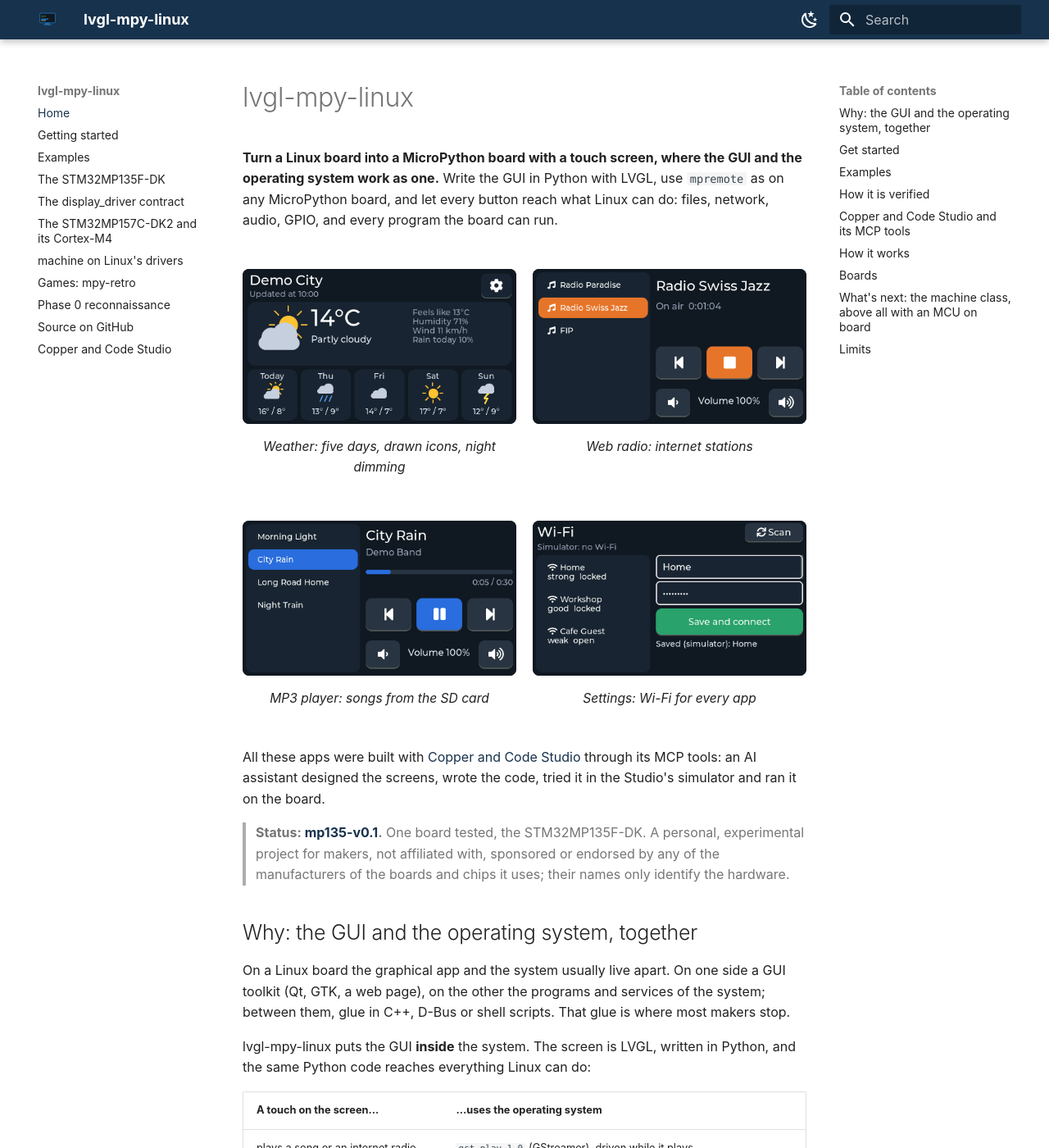
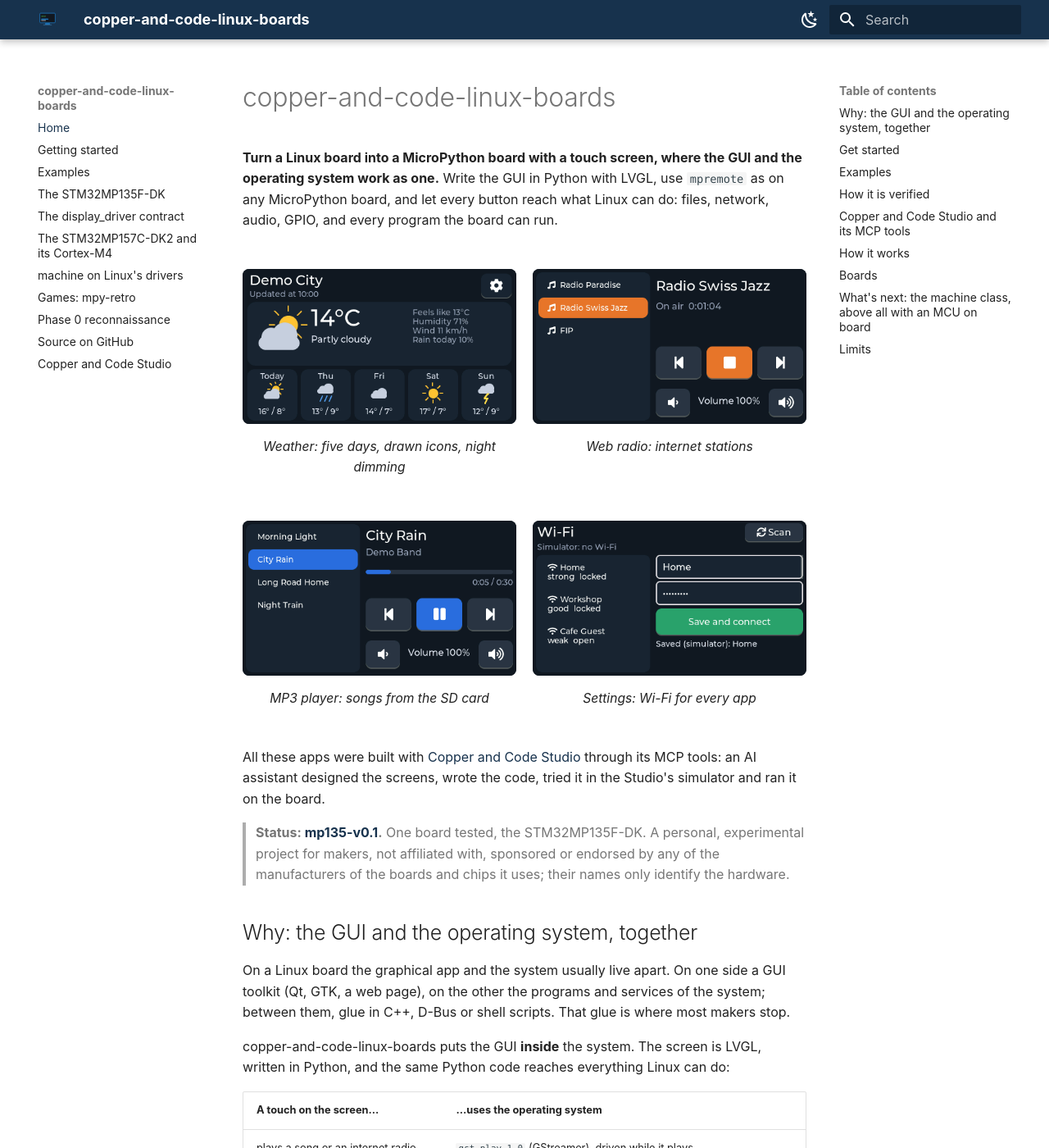
Before and after one commit to Copper-And-Code/copper-and-code-linux-boards, an MkDocs documentation site: the page built from docs/index.md, in a window 1280 px wide and 1400 px high. Shown: the whole window at 82% size. Built offline with MkDocs 1.6.1 and Material for MkDocs 9.7.7, drawn with Linux system fonts in a browser that asks for light colours.

Commit message:
The repository is now copper-and-code-linux-boards
Renamed on GitHub from lvgl-mpy-linux: the title, the site's name and
address (copper-and-code.github.io/copper-and-code-linux-boards), the
links to the sources, and the project's name in comments and in the
Bluetooth configuration it installs. mpy-uninstall recognises that file
under both names, so boards installed before still have it removed. The
paths of the development workspace and the logs stay as they were.

Co-Authored-By: Claude Opus 5.5 <noreply@anthropic.com>
Claude-Session: https://claude.ai/code/session_0124WePQimZSa2NwhcPhaVBN

```diff
--- a/docs/index.md
+++ b/docs/index.md
@@ -1,4 +1,4 @@
-# lvgl-mpy-linux
+# copper-and-code-linux-boards
 
 **Turn a Linux board into a MicroPython board with a touch screen, where the GUI and the operating
 system work as one.** Write the GUI in Python with LVGL, use `mpremote` as on any MicroPython board,
@@ -28,7 +28,7 @@ All these apps were built with [Copper and Code Studio](https://copper-and-code.
 through its MCP tools: an AI assistant designed the screens, wrote the code, tried it in the
 Studio's simulator and ran it on the board.
 
-> **Status: [mp135-v0.1](https://github.com/Copper-And-Code/lvgl-mpy-linux/releases/tag/mp135-v0.1).**
+> **Status: [mp135-v0.1](https://github.com/Copper-And-Code/copper-and-code-linux-boards/releases/tag/mp135-v0.1).**
 > One board tested, the STM32MP135F-DK. A personal, experimental project for makers, not affiliated
 > with, sponsored or endorsed by any of the manufacturers of the boards and chips it uses; their
 > names only identify the hardware.
@@ -40,7 +40,7 @@ On a Linux board the graphical app and the system usually live apart. On one sid
 (Qt, GTK, a web page), on the other the programs and services of the system; between them, glue in
 C++, D-Bus or shell scripts. That glue is where most makers stop.
 
-lvgl-mpy-linux puts the GUI **inside** the system. The screen is LVGL, written in Python, and the
+copper-and-code-linux-boards puts the GUI **inside** the system. The screen is LVGL, written in Python, and the
 same Python code reaches everything Linux can do:
 
 | A touch on the screen... | ...uses the operating system |
--- a/docs/stylesheets/site.css
+++ b/docs/stylesheets/site.css
@@ -75,7 +75,7 @@
   }
 }
 
-/* lvgl-mpy-linux: screenshots of the panel, 480x272 */
+/* copper-and-code-linux-boards: screenshots of the panel, 480x272 */
 .shot-grid {
   display: grid;
   grid-template-columns: repeat(auto-fit, minmax(220px, 1fr));
--- a/mkdocs.yml
+++ b/mkdocs.yml
@@ -1,6 +1,6 @@
-site_name: lvgl-mpy-linux
+site_name: copper-and-code-linux-boards
 site_description: Turn a Linux board into a MicroPython board with a touch screen
-site_url: https://copper-and-code.github.io/lvgl-mpy-linux/
+site_url: https://copper-and-code.github.io/copper-and-code-linux-boards/
 # Keep the repository link in content: Material's repository widget calls the GitHub API.
 repo_url: ""
 docs_dir: docs
@@ -59,5 +59,5 @@ nav:
   - "machine on Linux's drivers": machine-linux.md
   - "Games: mpy-retro": retro.md
   - Phase 0 reconnaissance: ricognizione.md
-  - Source on GitHub: https://github.com/Copper-And-Code/lvgl-mpy-linux
+  - Source on GitHub: https://github.com/Copper-And-Code/copper-and-code-linux-boards
   - Copper and Code Studio: https://copper-and-code.github.io/copper-and-code-studio/
```
Also changed, not shown: README.md (+3 -3 lines), docs/examples.md (+17 -17 lines), docs/retro.md (+2 -2 lines), 5 other files.
